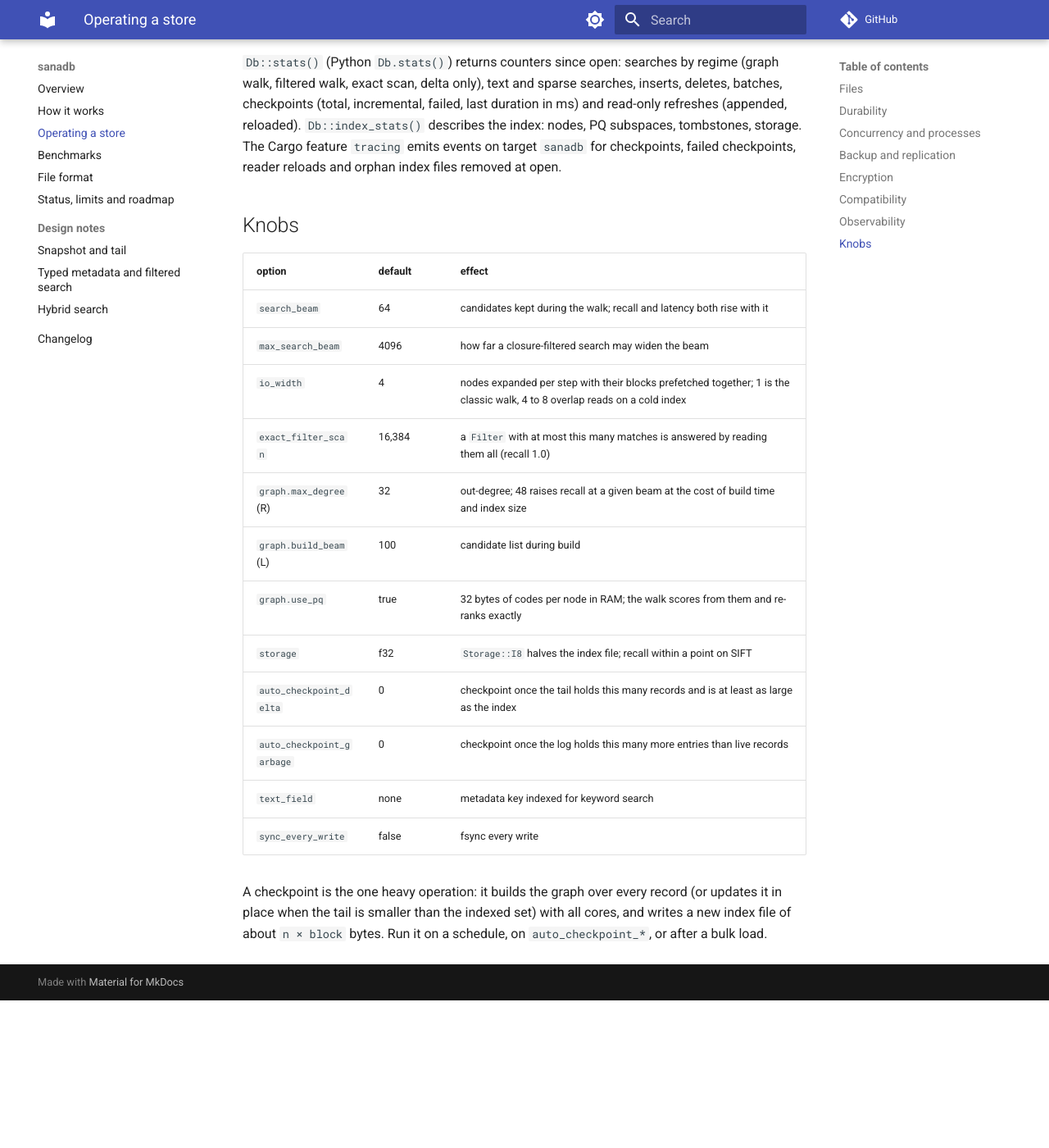
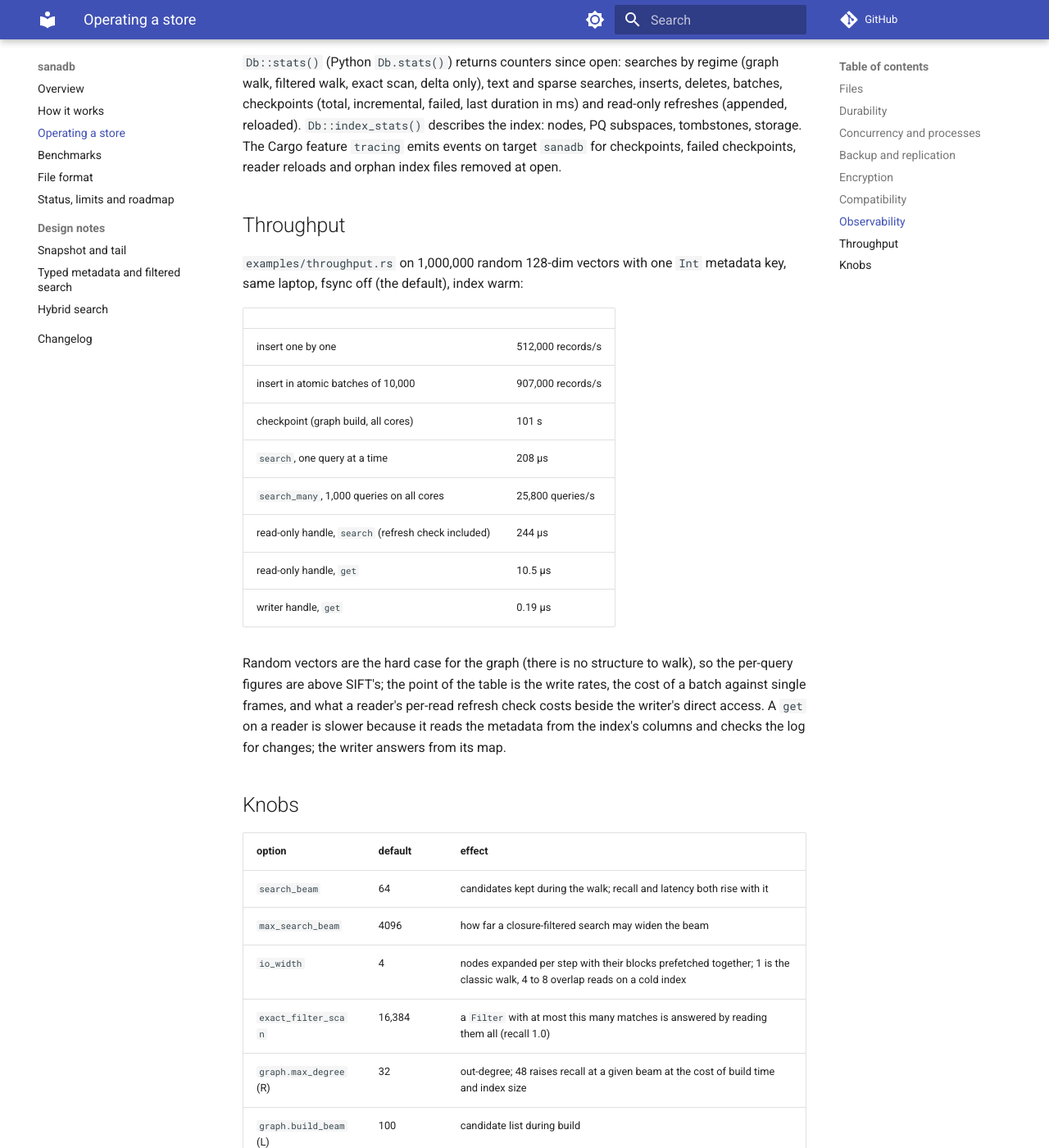
Before and after one commit to RohithOrg/sanadb, an MkDocs documentation site: the page built from docs/operations.md, in a window 1280 px wide and 1400 px high, scrolled down 2318 px. Shown: the whole window at 82% size. Built offline with MkDocs 1.6.1 and Material for MkDocs 9.7.7, drawn with Linux system fonts in a browser that asks for light colours; comment, search, counter and statistics services are not loaded; before the commit the page ends 3538 px from its top, so only the background shows below that.

Commit message:
Throughput table in the operations page; warm the index before timing in the example
Co-Authored-By: Claude Fable 5.1 <noreply@anthropic.com>

```diff
--- a/docs/operations.md
+++ b/docs/operations.md
@@ -100,6 +100,30 @@ subspaces, tombstones, storage. The Cargo feature `tracing` emits events on
 target `sanadb` for checkpoints, failed checkpoints, reader reloads and
 orphan index files removed at open.
 
+## Throughput
+
+`examples/throughput.rs` on 1,000,000 random 128-dim vectors with one
+`Int` metadata key, same laptop, fsync off (the default), index warm:
+
+| | |
+|---|---|
+| insert one by one | 512,000 records/s |
+| insert in atomic batches of 10,000 | 907,000 records/s |
+| checkpoint (graph build, all cores) | 101 s |
+| `search`, one query at a time | 208 µs |
+| `search_many`, 1,000 queries on all cores | 25,800 queries/s |
+| read-only handle, `search` (refresh check included) | 244 µs |
+| read-only handle, `get` | 10.5 µs |
+| writer handle, `get` | 0.19 µs |
+
+Random vectors are the hard case for the graph (there is no structure to
+walk), so the per-query figures are above SIFT's; the point of the table
+is the write rates, the cost of a batch against single frames, and what a
+reader's per-read refresh check costs beside the writer's direct access.
+A `get` on a reader is slower because it reads the metadata from the
+index's columns and checks the log for changes; the writer answers from
+its map.
+
 ## Knobs
 
 | option | default | effect |
```
Also changed, not shown: 1 other file.
